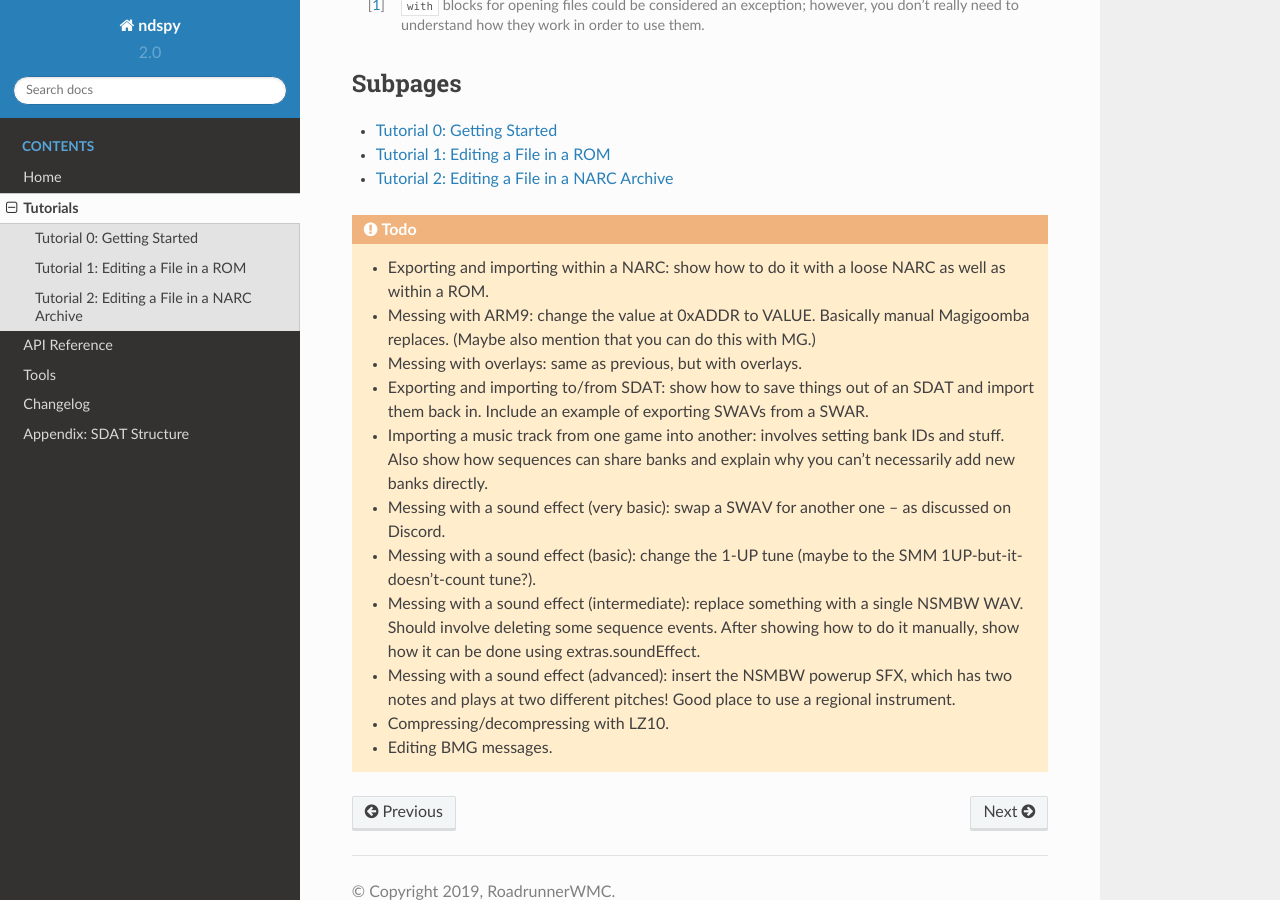
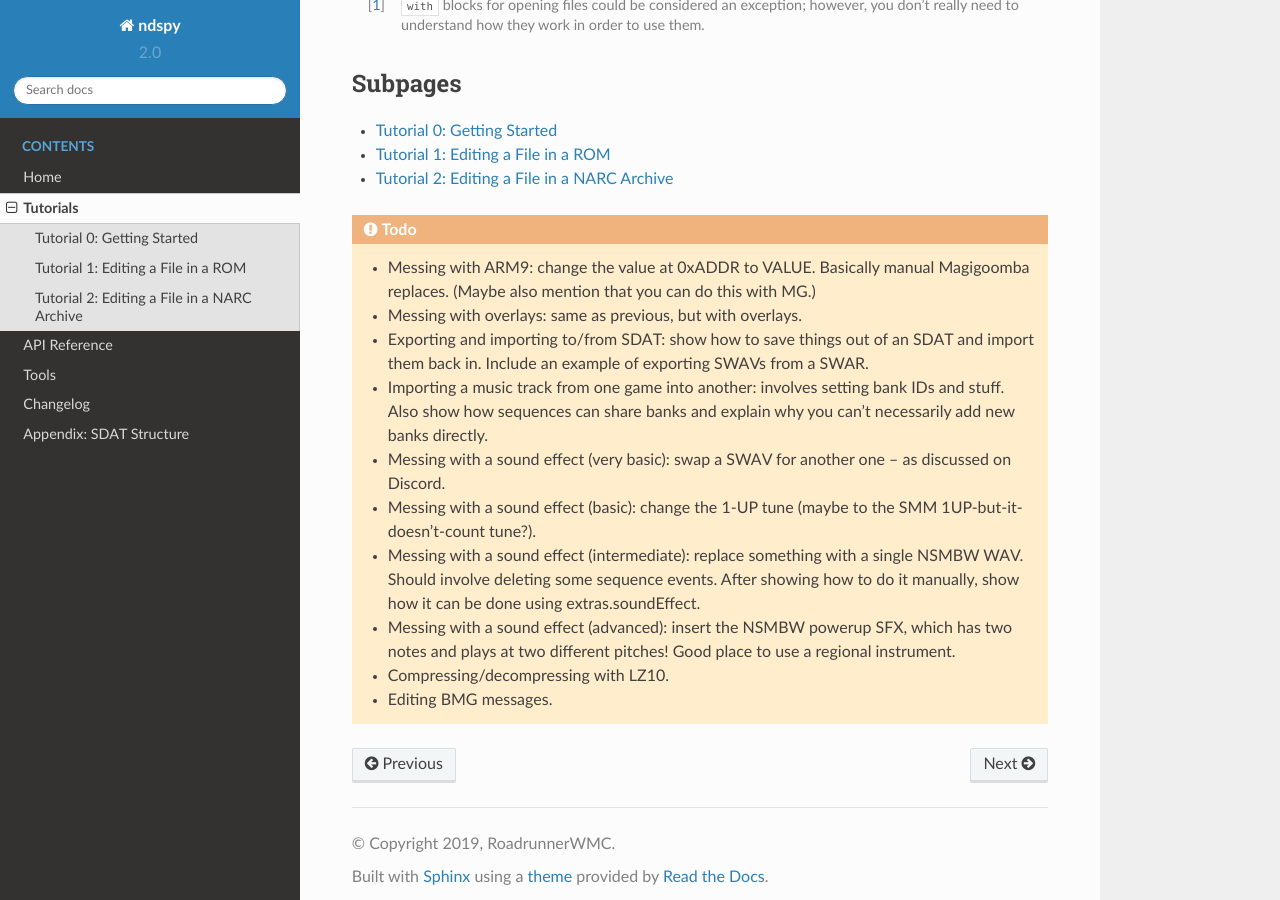
Before and after one commit to RoadrunnerWMC/ndspy, a Sphinx documentation site: the page built from docs/source/tutorials.rst, in a window 1280 px wide and 900 px high, scrolled down 500 px. Built offline with Sphinx 7.4.7 and the Read the Docs theme 2.0.0, drawn with Linux system fonts in a browser that asks for light colours.

Commit message:
Remove 'add NARC tutorial' from todo

```diff
--- a/docs/source/tutorials.rst
+++ b/docs/source/tutorials.rst
@@ -51,9 +51,6 @@ any games that use file formats it supports.
 
 .. todo::
 
-    *   Exporting and importing within a NARC: show how to do it with a loose
-        NARC as well as within a ROM.
-
     *   Messing with ARM9: change the value at 0xADDR to VALUE. Basically
         manual Magigoomba replaces. (Maybe also mention that you can do this
         with MG.)
```
